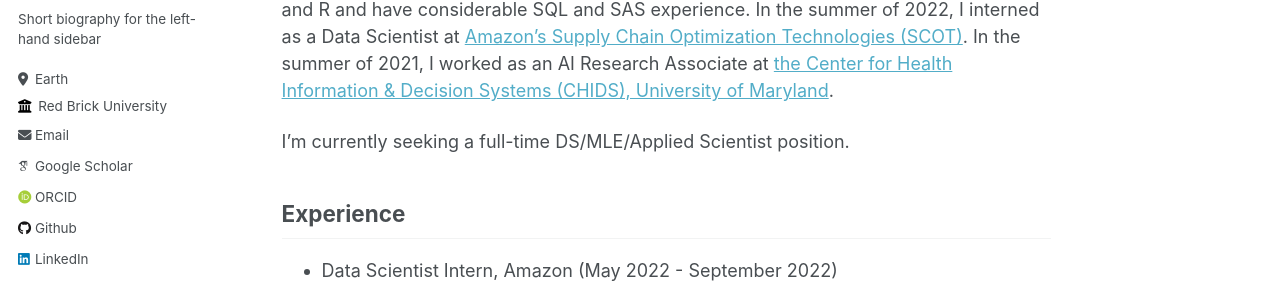
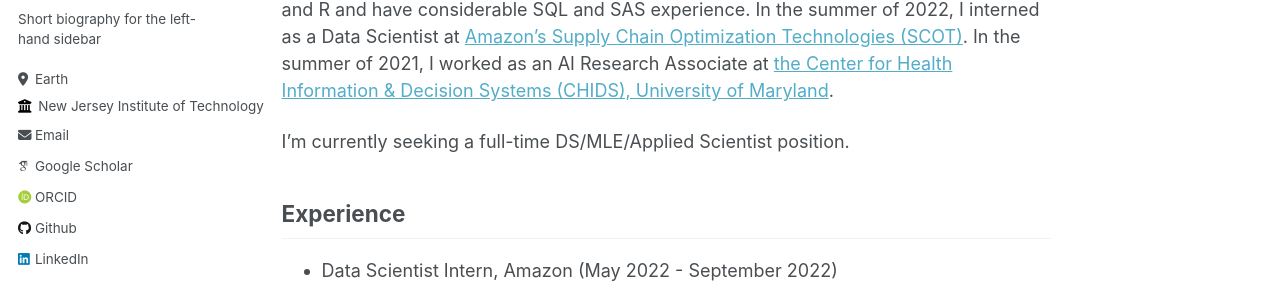
Before and after one commit to xga0/xga0.github.io, a Jekyll site: the page built from _pages/about.md, in a window 1280 px wide. Shown: the part 326-616 px from the top of the page. Built offline with Jekyll 4.4.1, drawn with Linux system fonts in a browser that asks for light colours; some web fonts are replaced.

Commit message:
Update _config.yml

```diff
--- a/_config.yml
+++ b/_config.yml
@@ -26,7 +26,7 @@ author:
   pronouns         : # example: "she/her"
   bio              : "Short biography for the left-hand sidebar"
   location         : "Earth"
-  employer         : "Red Brick University"
+  employer         : "New Jersey Institute of Technology"
   uri              : # URL
   email            : "none@example.org"
 
```
